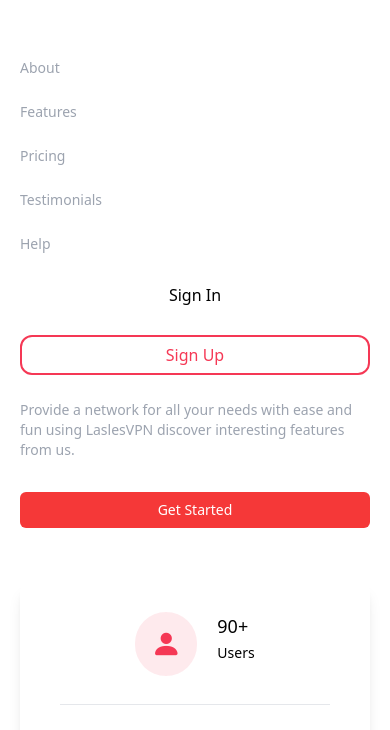
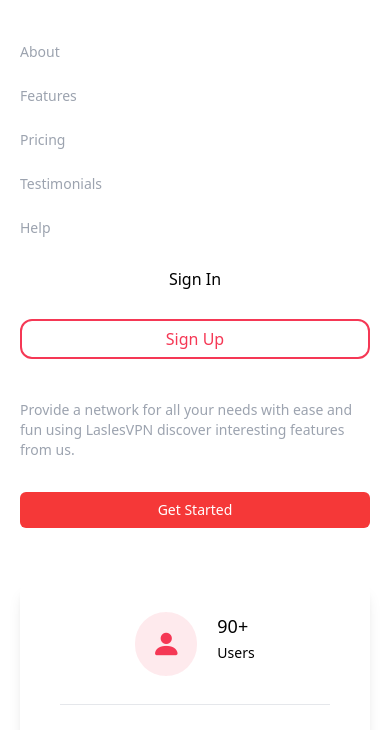
Before and after one commit to Yaancarlos/tailwind-lastlesVPN, a website: page index.html in a window 390 px wide. Both pictures are taken after a click on the button 348 px from the left and 39 px from the top of the page. Shown: the part 61-791 px from the top of the page. Drawn offline with nearby package versions, Linux system fonts and the light colour scheme.

Commit message:
Adding Files

```diff
--- a/index.html
+++ b/index.html
@@ -23,7 +23,7 @@
                     <div class="h-0.5 bg-salmon w-6"></div>
                 </div>
             </button>
-            <ul class="inline-flex py-5 md:py-0 bg-white z-10 hidden absolute md:contents px-5 md:px-0 sm:px-10 w-full md:w-auto top-24 left-0 justify-between flex-col md:flex-row grow" id="list">
+            <ul class="inline-flex py-5 md:py-0 bg-white z-10 hidden absolute md:contents px-5 md:px-0 sm:px-10 w-full md:w-auto top-20 left-0 justify-between flex-col md:flex-row grow" id="list">
                 <ul class="inline-flex gap-5 md:gap-3 flex-col md:flex-row xl:gap-7 mb-5 md:mb-0 items-start md:items-center">
                     <li><a href="javascript:void(0)" class="text-sm md:text-base hover:border-b-2 border-salmon/[.6] text-gray-400 font-normal">About</a></li>
                     <li><a href="javascript:void(0)" class="text-sm md:text-base hover:border-b-2 border-salmon/[.6] text-gray-400 font-normal">Features</a></li>
```
Also changed, not shown: public/css/output.css.
